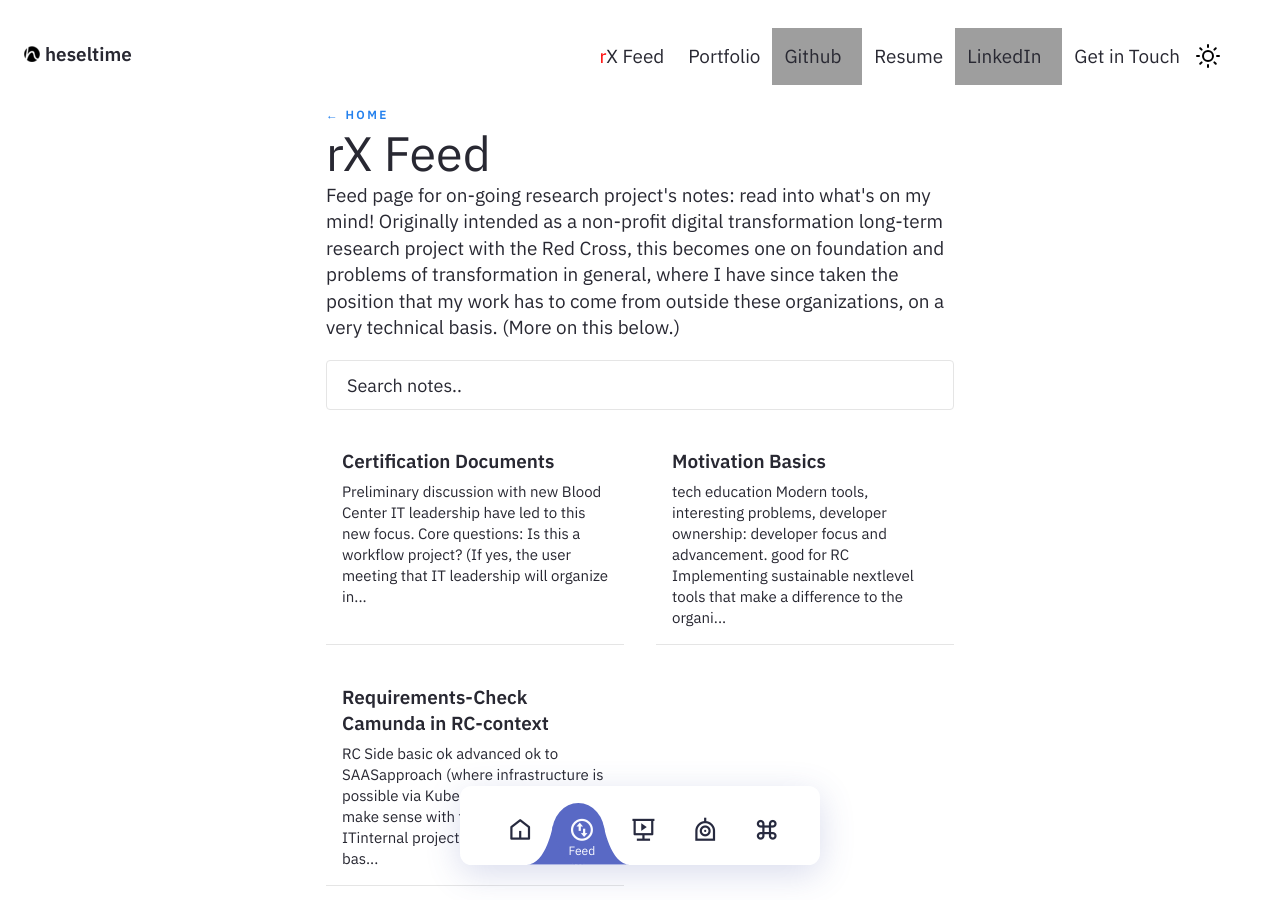
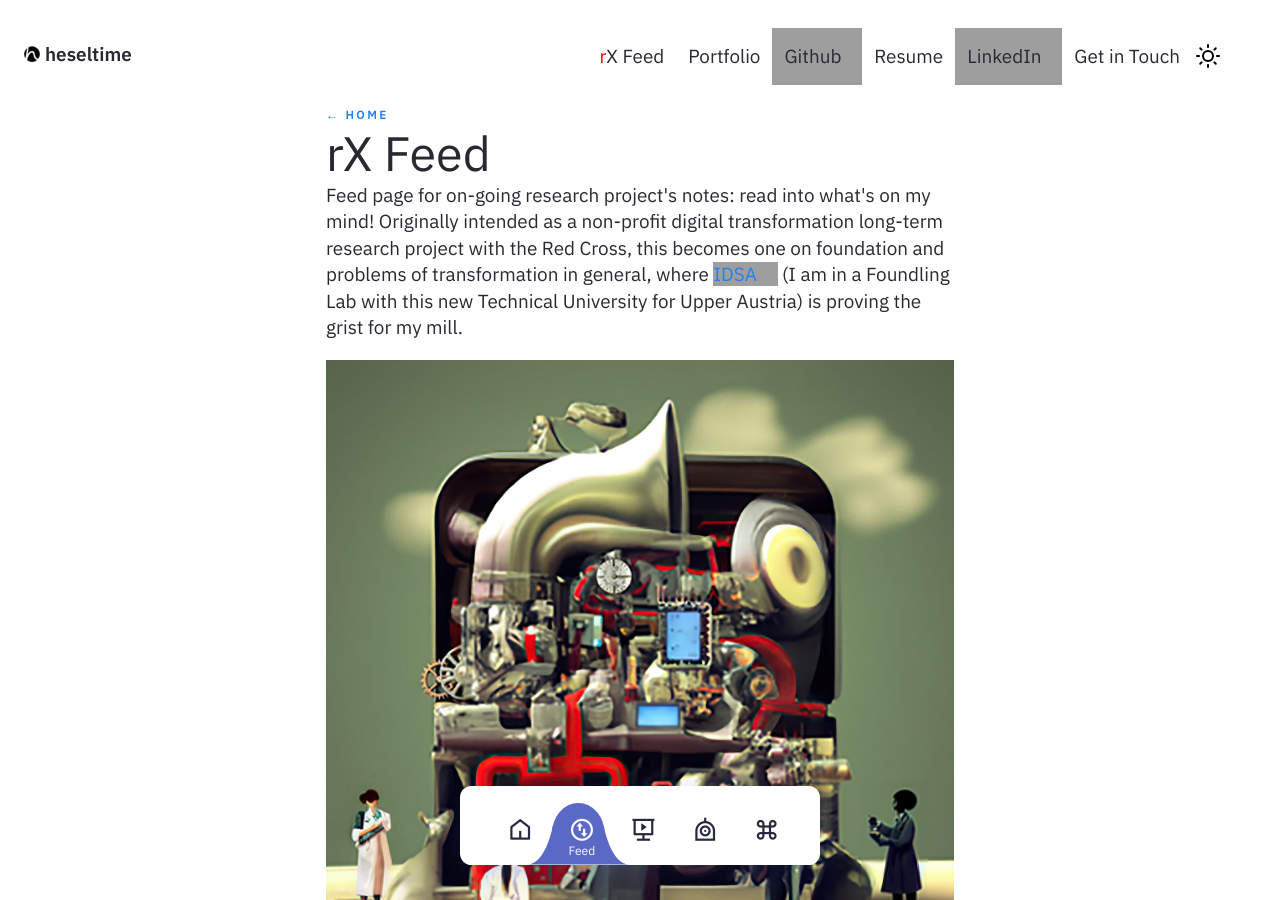
Before and after one commit to heseltime/heseltime.github.io, a Jekyll site: the page built from pages/notes.md, in a window 1280 px wide and 900 px high. Built offline with Jekyll 4.4.1, drawn with Linux system fonts in a browser that asks for light colours; grey boxes are pictures that could not be loaded.

Commit message:
rx banner

```diff
--- a/pages/notes.md
+++ b/pages/notes.md
@@ -5,7 +5,9 @@
 title: rX Feed
 ---
 
-Feed page for on-going research project's notes: read into what's on my mind! Originally intended as a non-profit digital transformation long-term research project with the Red Cross, this becomes one on foundation and problems of transformation in general, where I have since taken the position that my work has to come from outside these organizations, on a very technical basis. (More on this below.)
+Feed page for on-going research project's notes: read into what's on my mind! Originally intended as a non-profit digital transformation long-term research project with the Red Cross, this becomes one on foundation and problems of transformation in general, where <a href="https://www.bmbwf.gv.at/en/Topics/Higher-education---universities/Institute-of-Digital-Sciences-Austria-(IDSA)-%E2%80%93-A-new%2C-innovative-University-of-Technology-for-Digitalisation-and-Digital-Transformation-in-Austria.html">IDSA</a> (I am in a Foundling Lab with this new Technical University for Upper Austria) is proving the grist for my mill.
+
+<img src="../assets/img/machine.jpg" alt="IDSA and Ars Electronica Founding Lab Header">
 
 <nav class="nav">
     <ul class="nav__list">
```
Also changed, not shown: assets/img/machine.jpg (added).
